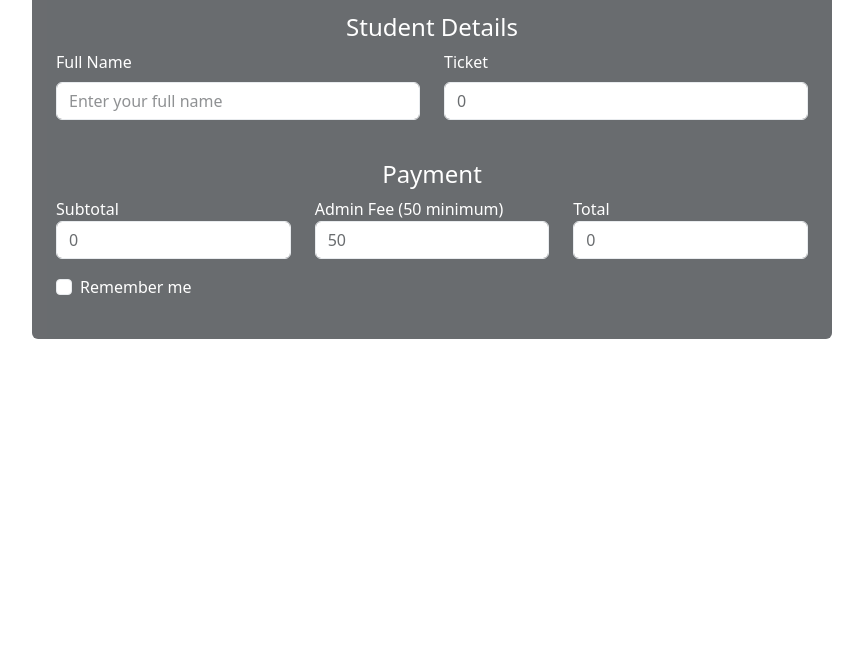
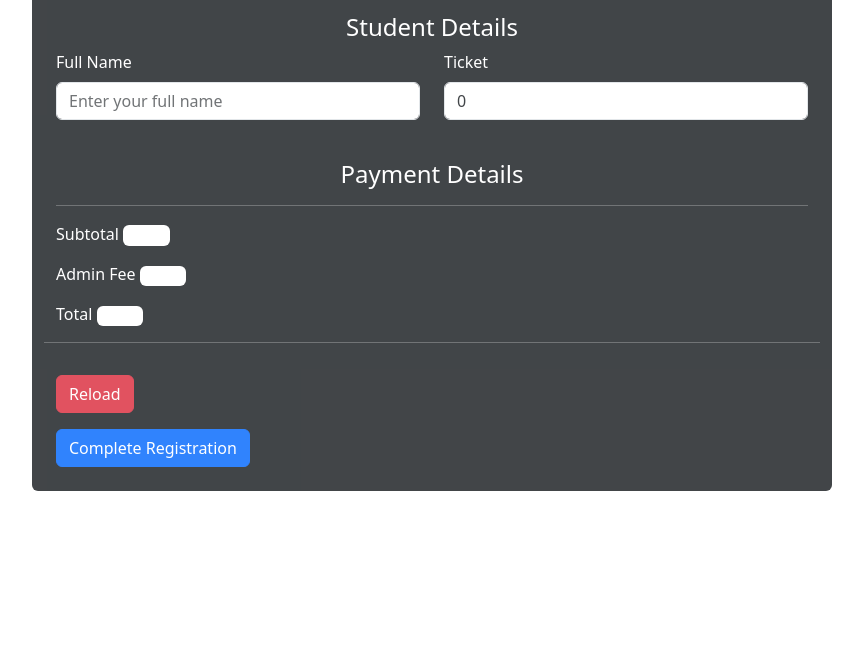
Before and after one commit to Sia-9Ruby-ay2526/Q3-SkillsTest, a plain HTML site: page index.html in a window 1280 px wide. Shown: the part 140-800 px from the top of the page, without its empty margins (208-1071 px from the left). Drawn offline with nearby package versions, Linux system fonts and the light colour scheme.

Commit message:
Refactor HTML structure and remove duplicates

```diff
--- a/index.html
+++ b/index.html
@@ -11,11 +11,10 @@
     <!-- Custom CSS -->
     <link rel="stylesheet" href="styles.css">
   </head>
-
   <body>
 
     <div class="hero-image flex-grow-1 text-white">
-<div class="container p-4 mt-5 mb-5 rounded bg-dark" style="opacity:0.67;">
+    <div class="container p-4 mt-5 mb-5 rounded bg-dark">
 
         <h1>Cine Sophia</h1>
         <hr>
@@ -33,47 +32,43 @@
             <!-- Ticket -->
             <div class="col-6">
               <label class="form-label">Ticket</label>
-<input type="number" class="form-control mb-3" placeholder="Enter Quantity" value="0" min="0">
+                <input type="number" id="get_your_ticket" class="form-control mb-3" placeholder="Enter Quantity" value="0" min="0">
               <br>
             </div>
 
-<h4>Payment</h4>
-<!-- Subtotal -->
-<div class="col-6 col-lg-4">
-<label class="span">Subtotal</label>
-<input class="form-control mb-3" value="0">
           </div>
 
+            <h4>Payment Details</h4>
+            <hr>
+
+            <div class="row">
+
+              <!-- Subtotal -->
+                <p>Subtotal <span id="subtotal" class="badge bg-white">₱0.00</span></p>
+
               <!-- Admin Fee -->
-<div class="col-6 col-lg-4">
-<label class="span">Admin Fee (50 minimum)</label>
-<input class="form-control mb-3" value="50" min="50">
+                <p>Admin Fee <span id="admin fee" class="badge bg-white">₱0.00</span></p>
+
+              <!-- Total -->
+                <p>Total <span id="totalprice" class="badge bg-white">₱0.00</span></p>
+
+            <hr>
+
+            <!-- Buttons -->
+            <div class="col-12">
+              <button type="button" class="btn btn-danger mt-3" onclick="window.location.reload()">Reload</button>
             </div>
 
-<!-- Total -->
-<div class="col-6 col-lg-4">
-<label class="">Total</label>
-<input type="number" class="form-control mb-3" value="0">
+            <div class="col-12">
+              <button type="button" onclick="getTotal()" class="btn btn-primary mt-3">Complete Registration</button>
+              <div id="result_Ticket"></div>
             </div>
-
-<!-- Checkbox -->
-<div class="col-12">
-<div class="form-check mb-3">
-<input class="form-check-input" type="checkbox" id="remember">
-<label class="form-check-label" for="remember">Remember me</label>
+          </div>
+        </form>
       </div>
     </div>
 
-<!-- Button -->
-<div class="col-12">
-
-</div>
-
-</div>
-</form>
-
-</div>
-</div>
+    <script src="script.js"></script>
 
   </body>
 </html>
```
Lines whose indentation alone changed are shown as unchanged.
